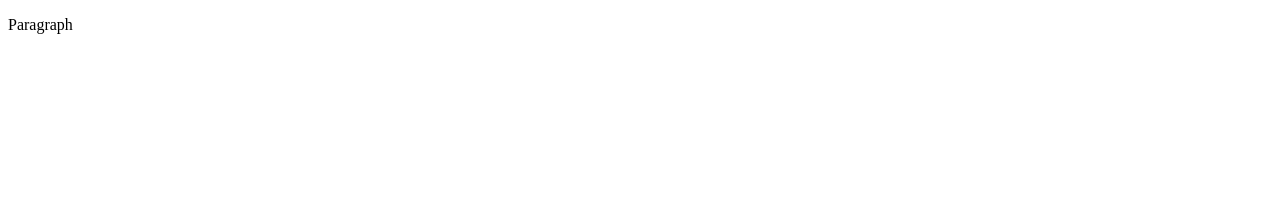
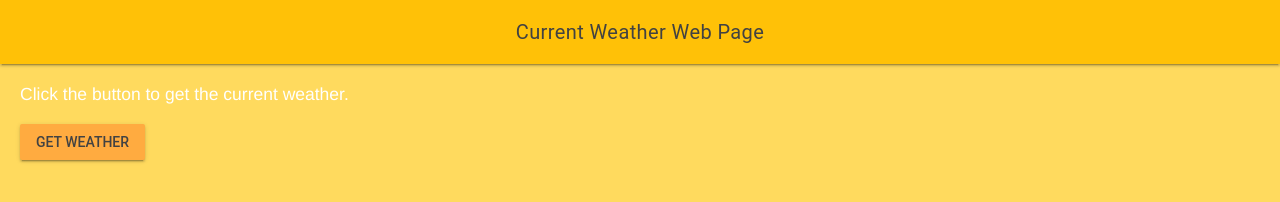
Before and after one commit to MTHS-ICD2O-1-2024/ICD2O-Unit-6-03-peter-zerbinos, a plain HTML site: page index.html in a window 1280 px wide. Drawn offline with nearby package versions, Linux system fonts and the light colour scheme.

Commit message:
html css js pages flowchart storyboard

```diff
--- a/css/style.css
+++ b/css/style.css
@@ -1,4 +1,34 @@
-/* Created by: Mr. Coxall
-* Created on: Sep 2020
+/* Created by: Peter Zerbinos
+* Created on: May 2025
 * This file contains the CSS for index.html
 */
+
+.mdl-layout__header-row {
+  justify-content: center;
+  padding: 0;
+}
+
+.mdl-layout__content {
+  padding-left: 15pt;
+  padding-right: 15pt;
+  padding-top: 15pt;
+}
+
+.mdl-textfield__error {
+  color: lightgreen;
+}
+
+.page-content {
+  color: white;
+  font-family: Helvetica, Arial, sans-serif;
+  font-size: 1.25rem;
+}
+
+body {
+  background-color: rgb(255, 218, 94);
+}
+
+img {
+  float: right;
+  height: 200px;
+}
--- a/index.html
+++ b/index.html
@@ -1,9 +1,50 @@
 <!DOCTYPE html>
-<html>
-  <head>
-    <title>Title</title>
-  </head>
-  <body>
-    <p>Paragraph</p>
-  </body>
+<!-- ICS2O-Unit6-03-JS -->
+<html lang="en-ca">
+
+<head>
+  <meta charset="utf-8" />
+  <meta name="description" content="Current Weather Web Page" />
+  <meta name="keywords" content="mths, icd2o" />
+  <meta name="author" content="Peter Zerbinos" />
+  <meta name="viewport" content="width=device-width, initial-scale=1.0" />
+  <link rel="stylesheet" href="https://fonts.googleapis.com/icon?family=Material+Icons" />
+  <link rel="stylesheet" href="https://code.getmdl.io/1.3.0/material.amber-orange.min.css" />
+  <link rel="stylesheet" href="./css/style.css" />
+  <link rel="apple-touch-icon" sizes="180x180" href="./apple-touch-icon.png" />
+  <link rel="icon" type="image/png" sizes="32x32" href="./favicon-32x32.png" />
+  <link rel="icon" type="image/png" sizes="16x16" href="./favicon-16x16.png" />
+  <link rel="manifest" href="./site.webmanifest" />
+  <title>Current Weather Web Page</title>
+</head>
+
+<body>
+  <script defer src="https://code.getmdl.io/1.3.0/material.min.js"></script>
+  <script src="./js/script.js"></script>
+  <div class="mdl-layout mdl-js-layout mdl-layout--fixed-header">
+    <header class="mdl-layout__header">
+      <div class="mdl-layout__header-row">
+        <span class="mdl-layout-title">Current Weather Web Page</span>
+      </div>
+    </header>
+    <main class="mdl-layout__content">
+      <div class="page-content">Click the button to get the current weather.
+        <br />
+        <br />
+        <form action="#">
+          <!-- Accent-colored raised button with ripple -->
+          <button class="mdl-button mdl-js-button mdl-button--raised mdl-js-ripple-effect mdl-button--accent"
+            onclick="getWeather()" type="button">
+            Get Weather
+          </button>
+        </form>
+      </div>
+      <br />
+      <div class="page-content">
+        <div id="current-weather"></div>
+      </div>
+    </main>
+  </div>
+</body>
+
 </html>
--- a/js/script.js
+++ b/js/script.js
@@ -1,5 +1,42 @@
-// Copyright (c) 2020 Mr. Coxall All rights reserved
+// Copyright (c) 2025 Peter Zerbinos All rights reserved
 //
-// Created by: Mr. Coxall
-// Created on: Sep 2020
+// Created by: Peter Zerbinos
+// Created on: May 2025
 // This file contains the JS functions for index.html
+
+"use strict"
+
+/**
+ * This function gets the Weather.
+ * The "async" is there because it will take time for the internet to return the value
+ */
+async function getWeather() {
+  // the "try" is here because the internet may not be working
+  // it is like an "if ... else" statement"
+  try {
+    const resultJSON = await fetch(
+      "https://api.openweathermap.org/data/2.5/weather?lat=45.4211435&lon=-75.6900574&appid=fe1d80e1e103cff8c6afd190cad23fa5"
+    )
+    const jsonData = await resultJSON.json()
+    console.log(jsonData)
+    const weatherDescription = jsonData.weather[0].description
+    const weatherIconId = jsonData.weather[0].icon
+    const weatherIconUrl =
+      "https://openweathermap.org/img/wn/" + weatherIconId + "@2x.png"
+    const currentWeatherKelvin = jsonData.main.temp
+    const currentWeatherCelcius = currentWeatherKelvin - 273.15
+
+    // output
+    document.getElementById("current-weather").innerHTML =
+      "<p> The current temperature is " +
+      currentWeatherCelcius.toFixed(0) +
+      "°C. </p> </br> <p> The current weather is " +
+      weatherDescription +
+      ". </br> <img src =" +
+      weatherIconUrl +
+      " alt='Weather Icon'>"
+  } catch (error) {
+    // If an error has occured
+    document.getElementById("current-weather").innerHTML = "Sorry, an error has occured. Please try again later."
+  }
+}
```
Also changed, not shown: 3 other files.
